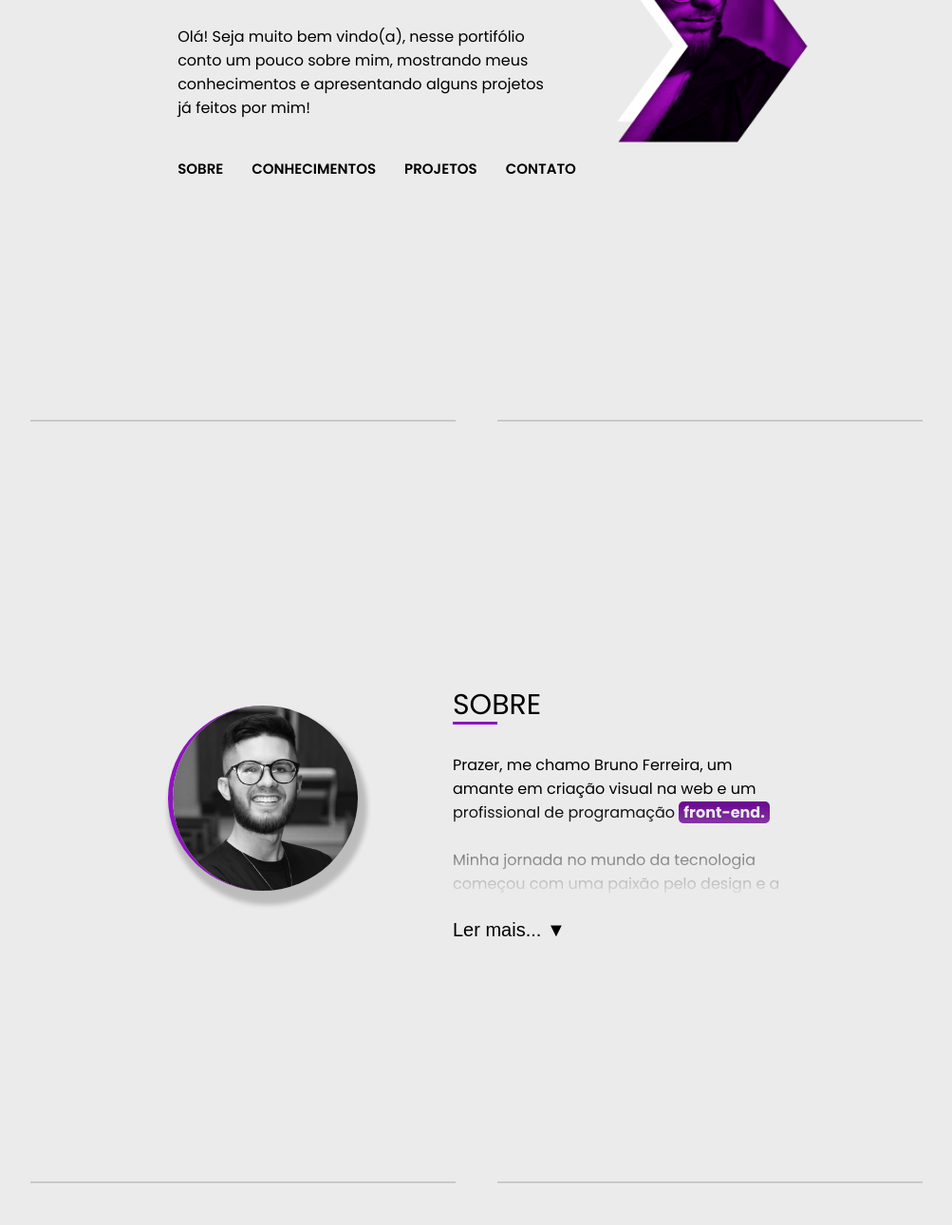
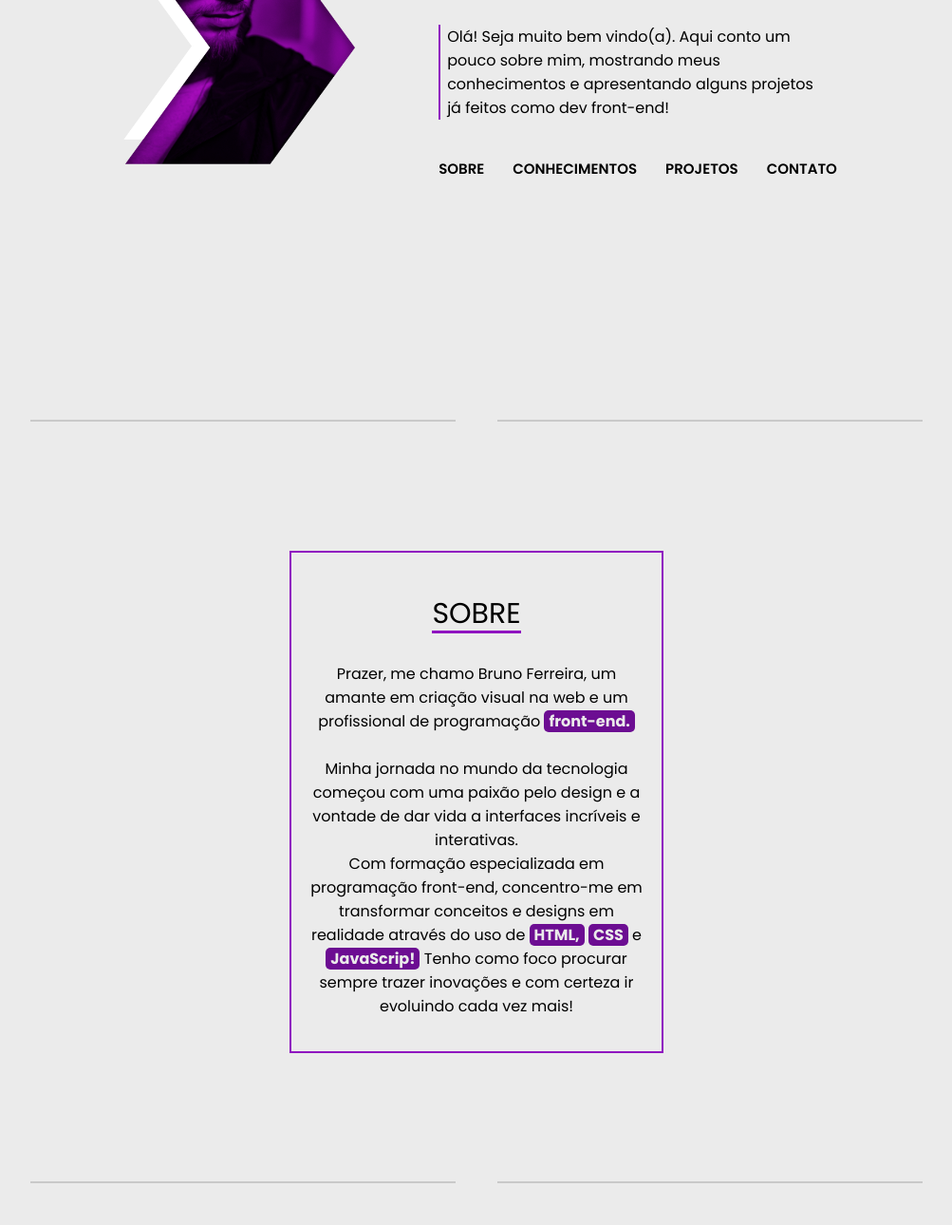
Before and after one commit to eiibrunoferreira/portfolio, a plain HTML site: page index.html in a window 1280 px wide. Shown: the part 358-1648 px from the top of the page at 95% size, without its empty margins (138-1141 px from the left). Drawn offline with Linux system fonts and the light colour scheme.

Commit message:
alterações

```diff
--- a/index.html
+++ b/index.html
@@ -31,7 +31,7 @@
                     </div>
                 </div>
                 <div class="text-container">
-                    <p>Olá! Seja muito bem vindo(a), nesse portifólio conto um pouco sobre mim, mostrando meus conhecimentos e apresentando alguns projetos já feitos por mim!</p>
+                    <p>Olá! Seja muito bem vindo(a). Aqui conto um pouco sobre mim, mostrando meus conhecimentos e apresentando alguns projetos já feitos como dev front-end!</p>
                 </div>
                 <nav class="homescreen-navbar">
                     <ul>
@@ -42,13 +42,9 @@
                     </ul>
                 </nav>
             </div>
-            <div class="photo-homescreen-right"><img src="assets/1.png" alt=""></div>
         </section>
         <span class="separator"><div class="separator-left"></div><div class="separator-right"></div></span>
         <section id="aboutscreen" class="about">
-            <div class="aboutscreen-photo">
-                <img src="assets/sobre.png" alt="photo-bruno">
-             </div>
              <div class="about-container">
                 <div class="about-container-text">
                     <p><span>SOBRE</span></p>
--- a/styles/aboutscreen.css
+++ b/styles/aboutscreen.css
@@ -1,43 +1,34 @@
 /*SEGUNDA SEÇÃO, TELA DE SOBRE*/
 
 .about {
-    background-color: #ebebeb;
     display: flex;
     align-items: center;
     justify-content: center;
-    gap: 100px;
     padding: 50px 0px;
-}
-
-/*DIV DA FOTO DA TELA DE SOBRE*/
-.aboutscreen-photo {
-    position: relative;
-}
-
-/*FOTO DA TELA DE SOBRE*/
-.aboutscreen-photo img {
-    width: 300px;
-    border-radius: 50%;
-    border-left: 5px solid #8f14c0;
-    box-shadow: 5px 10px 5px 5px rgba(0, 0, 0, 0.2);
 }
 
 /*LADO DO TEXTO DA TELA SOBRE*/
 .about-container {
+    background-color: #ebebeb;
     position: relative;
     display: flex;
     flex-direction: column;
     gap: 20px;
+    align-items: center;
+    justify-content: center;
+    padding: 20px;
+    border: solid 2px #8f14c0;
 }
 
 /*DIV QUE AGRUPA TITULO, TEXTO, BOTÃO DE LER MAIS E MENOS...*/
 .about-container-text {
-    height: 300px;
     display: flex;
     flex-direction: column;
     gap: 20px;
     color: rgb(0, 0, 0);
     font-size: 50px;
+    align-items: center;
+    justify-content: center;
 }
 
 /*TEXTO SOBRE MIM COM UMA CLASSE PARA FAZER EFEITO DE DEGRADẼ*/
@@ -60,7 +51,7 @@
 .about-container-text p span::after {
     content: "";
     position: absolute;
-    width: 50%;
+    width: 100%;
     height: 3px;
     bottom: 5px;
     left: 0;
@@ -69,11 +60,11 @@
 
 /*TEXTO SOBRE MIM*/
 .about-text {
-    overflow: hidden;
-    max-width: 600px;
+    max-width: 500px;
     font-size: 18px;
     position: relative;
     padding-bottom: 15px;
+    text-align: center;
 }
 
 /*CLASSE CRIADA PARA COLOCAR NAS PALAVRAS EM DESTAQUE, ASSIM ADICIONANDO UM FUNDO DIFERENCIADO*/
@@ -86,6 +77,8 @@
 
 /*DEGRADÊ DO TEXTO SOBRE*/
 .about-text::before {
+    display: none;
+    align-items: center;
     content: "";
     position: absolute;
     bottom: 0;
@@ -95,18 +88,19 @@
 }
 
 /*TRAÇADO INFERIOIR TEXTO SOBRE*/
-.about-text.activeSparator ::after {
+.about-text::after {
     content: "";
     position: absolute;
     bottom: 0px;
     left: 0;
     height: 3px;
-    width: 70%;
+    width: 100%;
     background-color: rgb(143, 20, 192);
+    display: none;
 }
 
 .btn-read-more {
-    display: flex;
+    display: none;
     cursor: pointer;
     border: none;
     font-size: 20px;
--- a/styles/homescreen.css
+++ b/styles/homescreen.css
@@ -6,11 +6,12 @@
     align-items: center;
     justify-content: center;
     gap: 80px;
+    padding-right: 100px;
 }
 
 .photo-homescreen-logo img {
     display: none;
-    border: 4px solid rgb(143, 20, 192);
+    border: 4px solid #8f14c0;
     border-radius: 50%;
     transition-duration: 0.5s;
 }
@@ -20,21 +21,12 @@
 }
 
 .photo-homescreen img {
+    display: flex;
     width: 350px;
     transition-duration: 0.5s;
 }
 
 .photo-homescreen img:hover {
-    transform: scale(1.25, 1.25);
-}
-
-.photo-homescreen-right img {
-    width: 350px;
-    display: none;
-    transition-duration: 0.5s;
-}
-
-.photo-homescreen-right img:hover {
     transform: scale(1.25, 1.25);
 }
 
@@ -54,12 +46,14 @@
 }
 
 .static-title {
+    font-weight: 600;
     position: relative;
     color: black;
     font-size: 50px;
 }
 
 .dynamic-title {
+    font-weight: 600;
     display: flex;
     overflow: hidden;
     padding-right: 20px;
@@ -90,6 +84,8 @@
     font-size: 20px;
     max-width: 700px;
     text-align: start;
+    padding-left: 7px;
+    border-left: solid 2px #8f14c0;
 }
 
 /*PÁGINAS LOCALIZADAS ABAIXO DOS TÍTULOS*/
--- a/styles/mediaqueries.css
+++ b/styles/mediaqueries.css
@@ -20,17 +20,14 @@
 
     .homescreen .text-container {
         font-size: 18px;
-        max-width: 450px;
+        max-width: 600px;
     }
 
     .homescreen-navbar ul {
-        font-size: 15px;
+        font-size: 16px;
     }
 
 /*SEGUNDA SEÇÃO = TELA DE SOBRE*/
-    .aboutscreen-photo img {
-        width: 230px;
-    }
 
     .about-container-text p span {
         font-size: 35px;
@@ -86,17 +83,8 @@
 
 /*PRIMEIRA SEÇÃO*/
 
-    .homescreen {
-        gap: 20px;
-    }
-
     .photo-homescreen img {
-        display: none;
-    }
-
-    .photo-homescreen-right img {
-        display: flex;
-        width: 230px;
+        width: 280px;
     }
 
     .static-title {
@@ -118,13 +106,6 @@
     }
 
 /*SEGUNDA SEÇÃO = TELA DE SOBRE*/
-    .aboutscreen-photo img {
-        width: 200px;
-    }
-
-    .about-container-text  {
-        height: 250px;
-    }
 
     .about-text {
         max-width: 350px;
@@ -188,6 +169,7 @@
     .homescreen {
         flex-direction: column;
         gap: 20px;
+        padding-right: 0;
     }
 
     .photo-homescreen-logo img {
@@ -220,6 +202,7 @@
         font-size: 16px;
         max-width: 400px;
         text-align: center;
+        border-left: none;
     }
 
     .homescreen-navbar ul {
@@ -235,11 +218,6 @@
 
     .about-container-text {
         align-items: center;
-    }
-
-    .aboutscreen-photo img {
-        width: 170px;
-        border-left: 3px solid #8f14c0;
     }
 
     .about-container-text p span {
@@ -315,6 +293,7 @@
     .homescreen {
         flex-direction: column;
         gap: 10px;
+        padding-right: 0;
     }
 
     .photo-homescreen-logo img {
@@ -351,6 +330,7 @@
         font-size: 16px;
         max-width: 300px;
         text-align: center;
+        border-left: none;
     }
 
     .homescreen-navbar ul {
@@ -365,11 +345,6 @@
 
     .about-container-text {
         align-items: center;
-    }
-
-    .aboutscreen-photo img {
-        width: 150px;
-        border-left: 3px solid #8f14c0;
     }
 
     .about-container-text p span {
@@ -446,6 +421,7 @@
     .homescreen {
         flex-direction: column;
         gap: 10px;
+        padding-right: 0;
     }
 
     .photo-homescreen-logo img {
@@ -482,6 +458,7 @@
         font-size: 16px;
         max-width: 270px;
         text-align: center;
+        border-left: none;
     }
 
     .homescreen-navbar ul {
@@ -496,11 +473,6 @@
 
     .about-container-text {
         align-items: center;
-    }
-
-    .aboutscreen-photo img {
-        width: 150px;
-        border-left: 3px solid #8f14c0;
     }
 
     .about-container-text p span {
```
